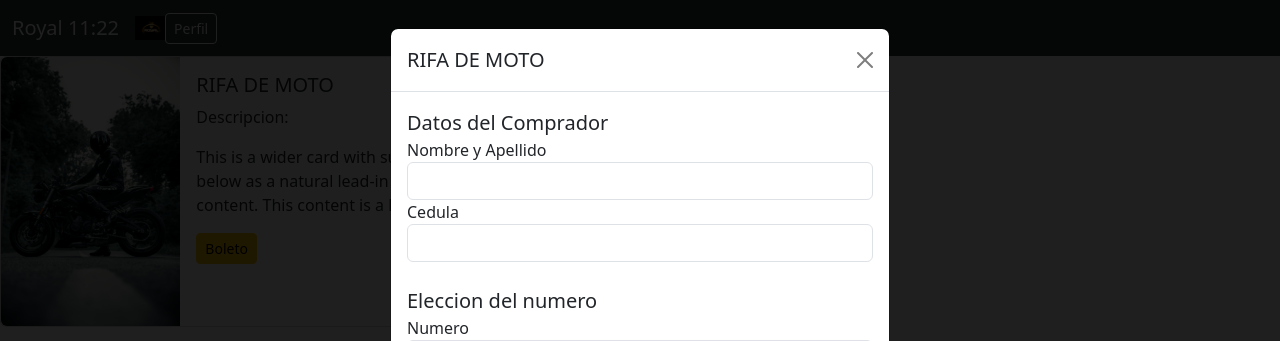
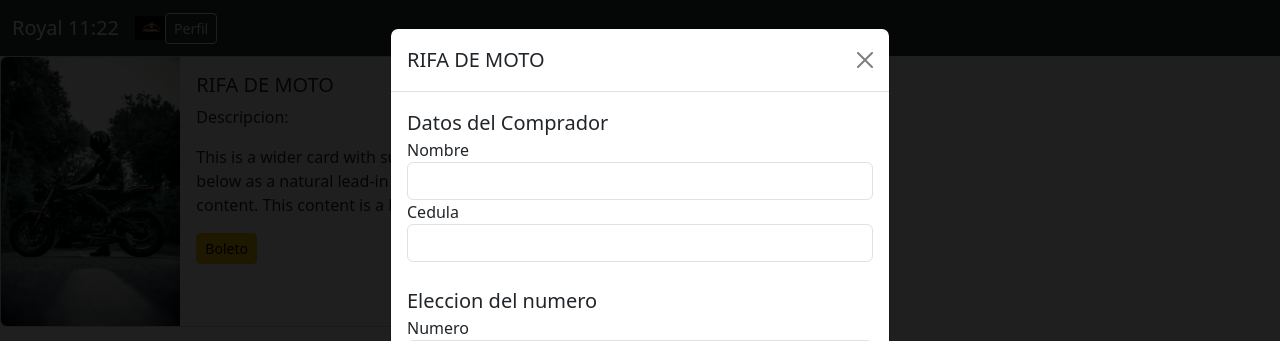
Before and after one commit to danyerbert/contro_de_rifas, a PHP site: page /vendedor.php in a window 1280 px wide, after a click on "Boleto". Shown: the top 341 px of the page. Run offline with PHP 8.4, Linux system fonts and the light colour scheme; the visitor is signed in with stand-in values (Sample User, id 1); data that the repository does not hold is empty; some libraries are stand-ins or nearby versions.

Commit message:
Correciones

```diff
--- a/content/modal/rifaDobleOportunidad.php
+++ b/content/modal/rifaDobleOportunidad.php
@@ -8,7 +8,7 @@
     <div class="modal-body">
     <h5 class="modal-title fs-7">Datos del Comprador</h5>
           <div class="form-group">
-              <label for="nombreApellido">Nombre y Apellido</label>
+              <label for="nombreApellido">Nombre</label>
               <input type="text" class="form-control" id="nombreApellidoDoble" name="nombreApellidoDoble" pattern="[a-zA-Z\s]{4,20}">
           </div>
           <div class="form-group">
--- a/content/modal/rifamoto.php
+++ b/content/modal/rifamoto.php
@@ -12,7 +12,7 @@
           <!-- <br> -->
           <h5 class="modal-title fs-7">Datos del Comprador</h5>
           <div class="form-group">
-              <label for="nombreApellido">Nombre y Apellido</label>
+              <label for="nombreApellido">Nombre</label>
               <input type="text" class="form-control" id="nombreApellido" name="nombreApellido" pattern="[a-zA-Z\s]{4,20}">
           </div>
           <div class="form-group">
--- a/content/modal/rifatriple.php
+++ b/content/modal/rifatriple.php
@@ -12,7 +12,7 @@
           <!-- <br> -->
           <h5 class="modal-title fs-7">Datos del Comprador</h5>
           <div class="form-group">
-              <label for="nombreApellidoTriple">Nombre y Apellido</label>
+              <label for="nombreApellidoTriple">Nombre</label>
               <input type="text" class="form-control" id="nombreApellidoTriple" name="nombreApellidoTriple" pattern="[a-zA-Z\s]{4,20}">
           </div>
           <div class="form-group">
```
